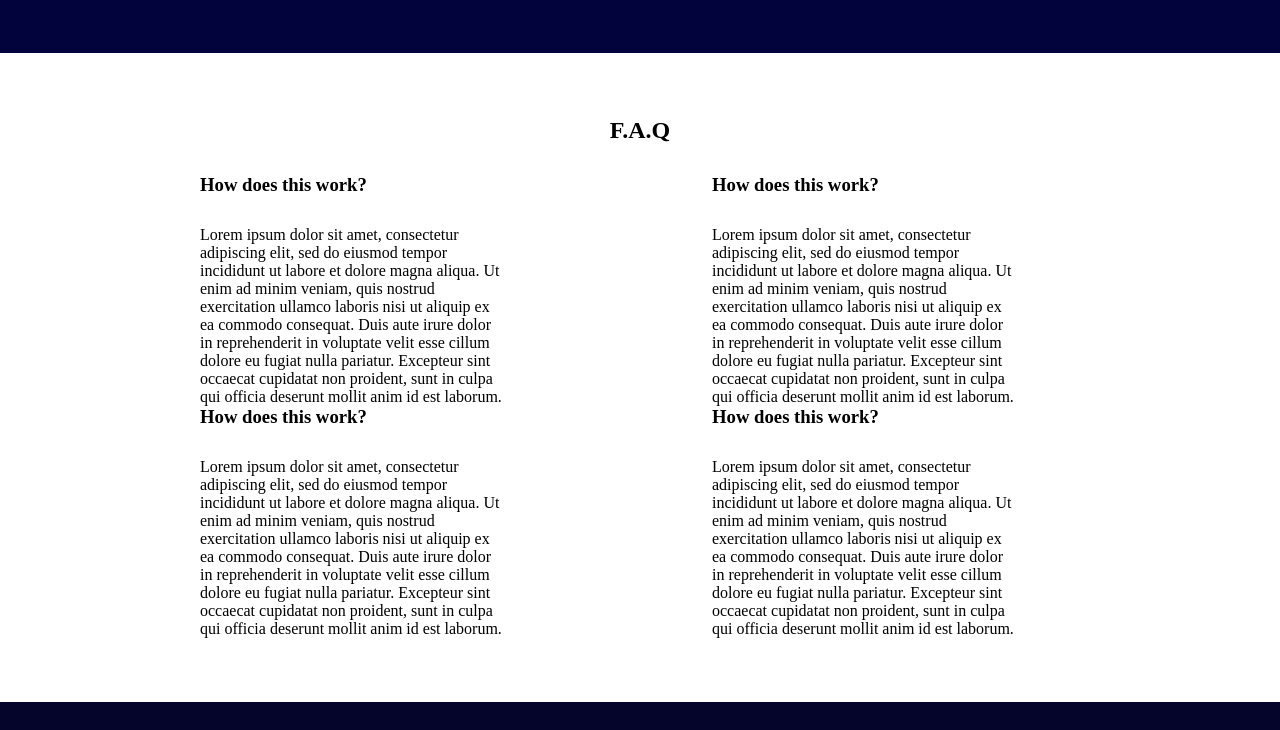
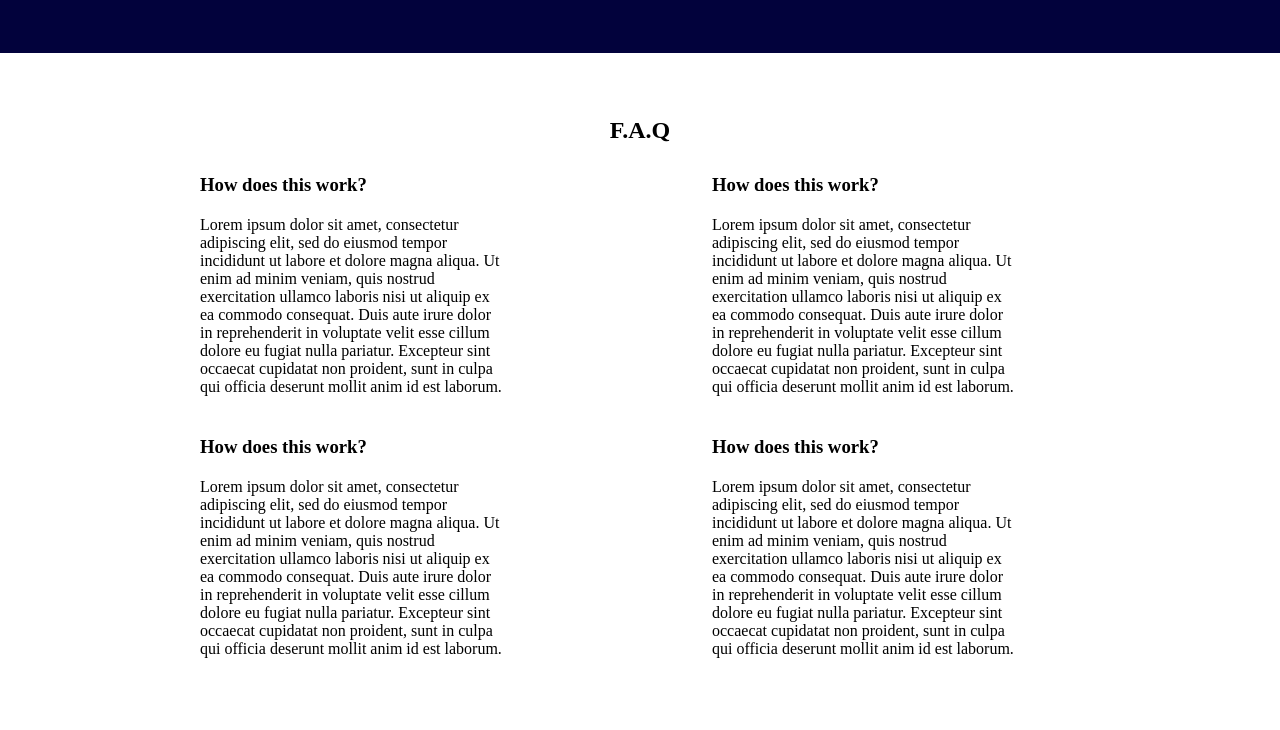
Before and after one commit to YusufFuLaan/alx_html_css, a plain HTML site: page css_advanced/index.html in a window 1280 px wide. Shown: the part 2106-2836 px from the top of the page. Drawn offline with Linux system fonts and the light colour scheme.

Commit message:
shege-commmit

```diff
--- a/css_advanced/index.html
+++ b/css_advanced/index.html
@@ -214,7 +214,7 @@
         <div>
           <div class="sec4-content-container">
             <h3 class="sec4-content-title">How does this work?</h3>
-            <div>
+            <div class="sec4-content-subtitle">
               Lorem ipsum dolor sit amet, consectetur adipiscing elit, sed do
               eiusmod tempor incididunt ut labore et dolore magna aliqua. Ut enim
               ad minim veniam, quis nostrud exercitation ullamco laboris nisi ut
@@ -227,7 +227,7 @@
 
           <div class="sec4-content-container">
             <h3 class="sec4-content-title">How does this work?</h3>
-            <div>
+            <div class="sec4-content-subtitle">
               Lorem ipsum dolor sit amet, consectetur adipiscing elit, sed do
               eiusmod tempor incididunt ut labore et dolore magna aliqua. Ut enim
               ad minim veniam, quis nostrud exercitation ullamco laboris nisi ut
@@ -238,11 +238,11 @@
             </div>
           </div>
         </div>
+
 <div>
-
-  <div class="sec4-content-container">
+<div class="sec4-content-container">
     <h3 class="sec4-content-title">How does this work?</h3>
-    <div>
+    <div class="sec4-content-subtitle">
       Lorem ipsum dolor sit amet, consectetur adipiscing elit, sed do
       eiusmod tempor incididunt ut labore et dolore magna aliqua. Ut enim
       ad minim veniam, quis nostrud exercitation ullamco laboris nisi ut
@@ -255,7 +255,7 @@
 
   <div class="sec4-content-container">
     <h3 class="sec4-content-title">How does this work?</h3>
-    <div>
+    <div class="sec4-content-subtitle">
       Lorem ipsum dolor sit amet, consectetur adipiscing elit, sed do
       eiusmod tempor incididunt ut labore et dolore magna aliqua. Ut enim
       ad minim veniam, quis nostrud exercitation ullamco laboris nisi ut
--- a/css_advanced/styles.css
+++ b/css_advanced/styles.css
@@ -108,7 +108,6 @@ a {
   margin-top: 100px;
 }
 .sec4 {
-  position: relative;
   margin-bottom: 5%;
 }
 .sec4-heading {
@@ -126,8 +125,13 @@ a {
 .sec4-content-container {
   width: 60%;
 }
+.shege{
+}
 .sec4-content-title {
-  margin-bottom: 30px;
+  margin-bottom: 20px;
+}
+.sec4-content-subtitle{
+    margin-bottom: 40px;
 }
 footer {
   position: relative;
```
